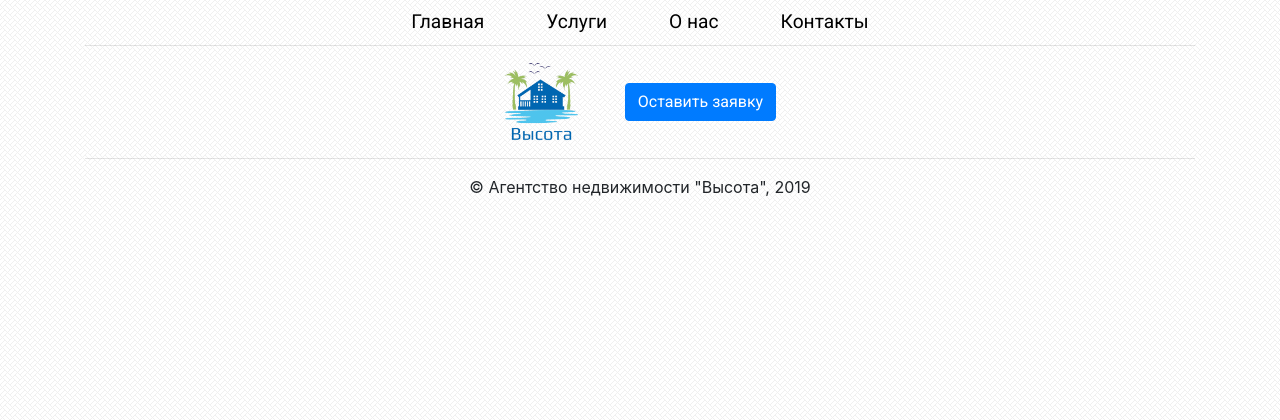
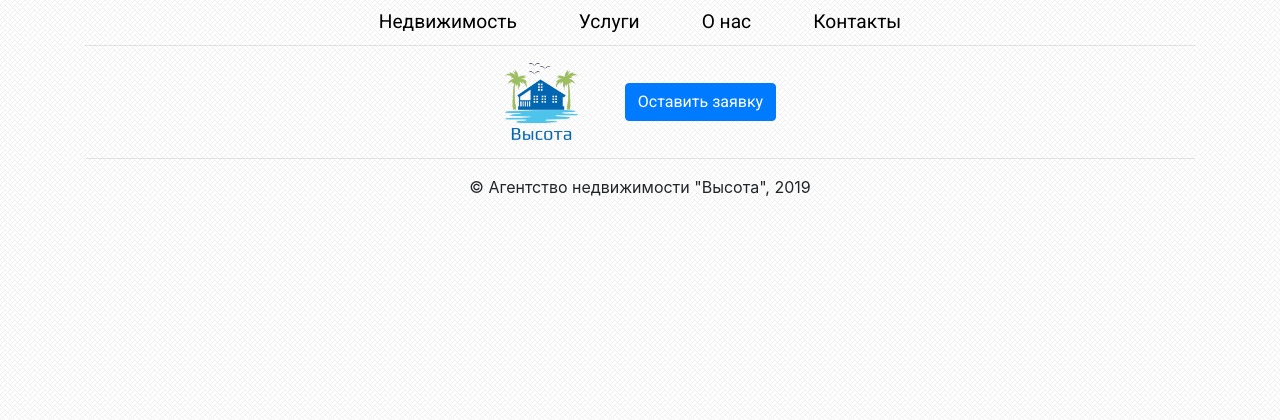
Before and after one commit to JazinBazin/height, a Django app: template agency/templates/agency/basic/basic.html in a window 1280 px wide. Shown: the top 420 px of the page. Run offline with Django 3.2, Linux system fonts and the light colour scheme; the template is opened without the code that fills it, so the values that code supplies are empty; some libraries are stand-ins or nearby versions.

Commit message:
changed top menu

```diff
--- a/agency/templates/agency/basic/top_menu.html
+++ b/agency/templates/agency/basic/top_menu.html
@@ -1,6 +1,6 @@
 <div id="topMenu" class="row justify-content-center text-center">
     <div class="col-6 col-md-auto">
-        <a href="{% url 'agency:index' %}">Главная</a>
+        <a href="{% url 'agency:index' %}">Недвижимость</a>
     </div>
     <div class="col-6 col-md-auto">
         <a href="{% url 'agency:services' %}">Услуги</a>
```
